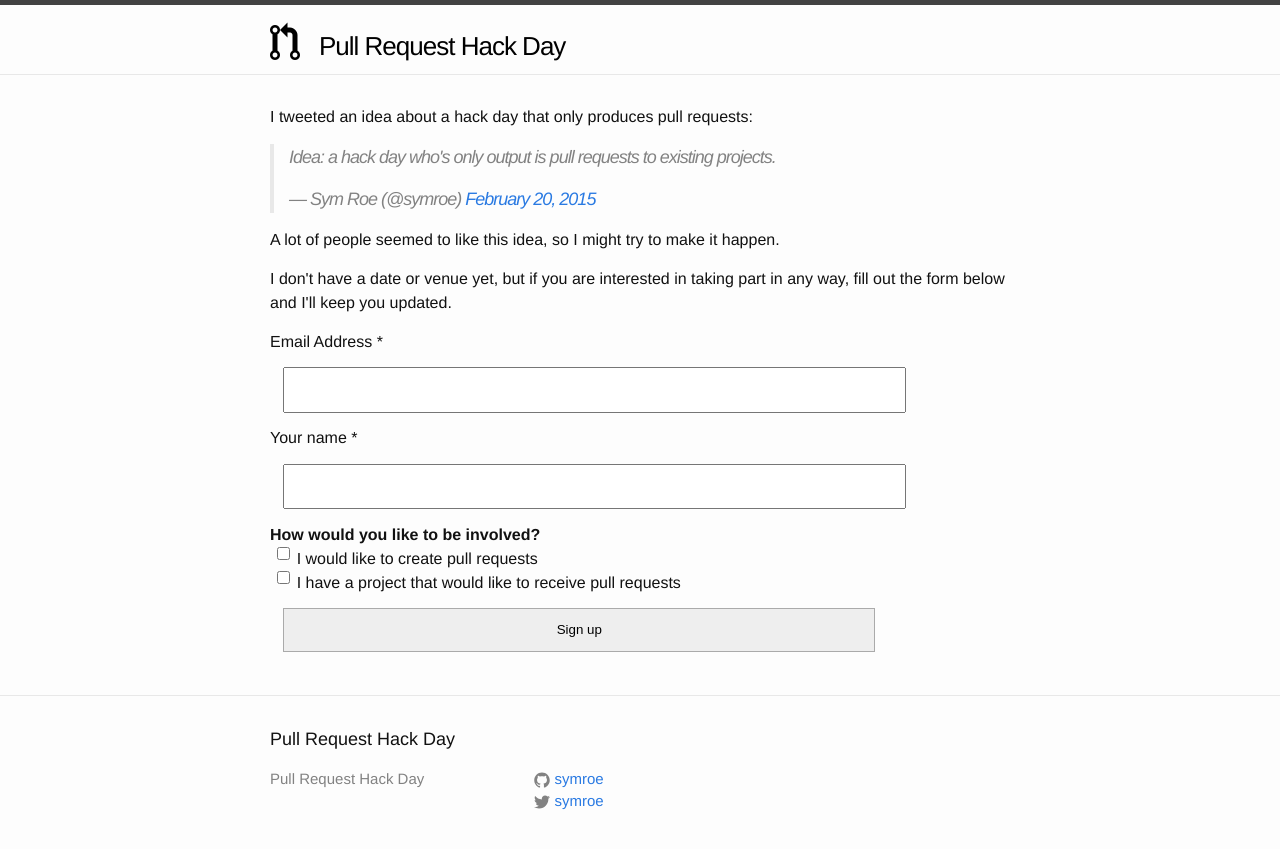
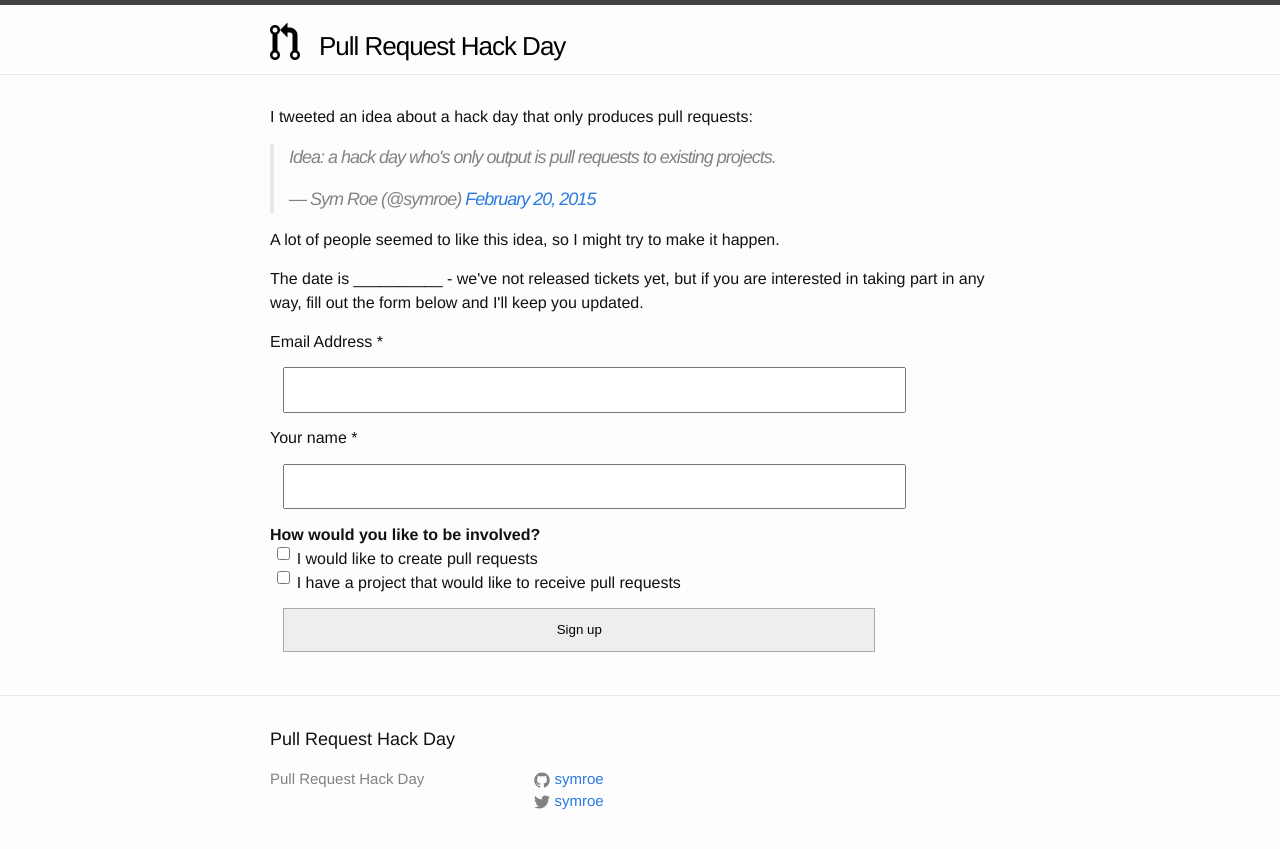
Before and after one commit to pullrequestday/pullrequestday, a Jekyll site: the page built from index.html, in a window 1280 px wide. Shown: the top 849 px of the page. Built offline with Jekyll 4.4.1, drawn with Linux system fonts in a browser that asks for light colours; comment, search, counter and statistics services are not loaded.

Commit message:
Add space for date

```diff
--- a/index.html
+++ b/index.html
@@ -11,7 +11,7 @@ layout: default
 
 <p>A lot of people seemed to like this idea, so I might try to make it happen.</p>
 
-<p>I don't have a date or venue yet, but if you are interested in taking part in any way, fill out the form below and I'll keep you updated.</p>
+<p>The date is __________ - we've not released tickets yet, but if you are interested in taking part in any way, fill out the form below and I'll keep you updated.</p>
 
 
 
```
